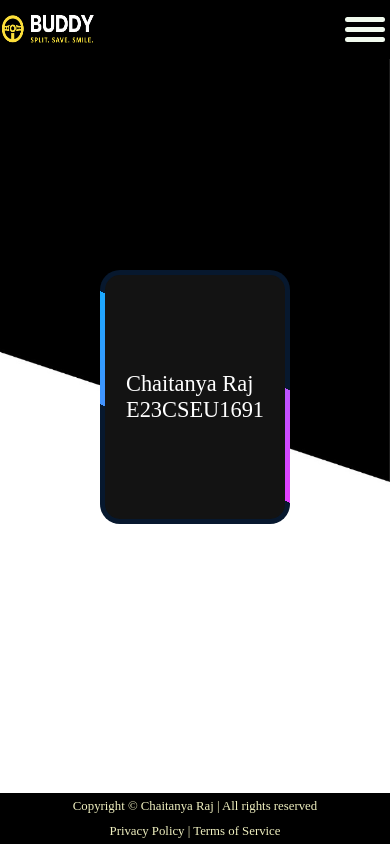
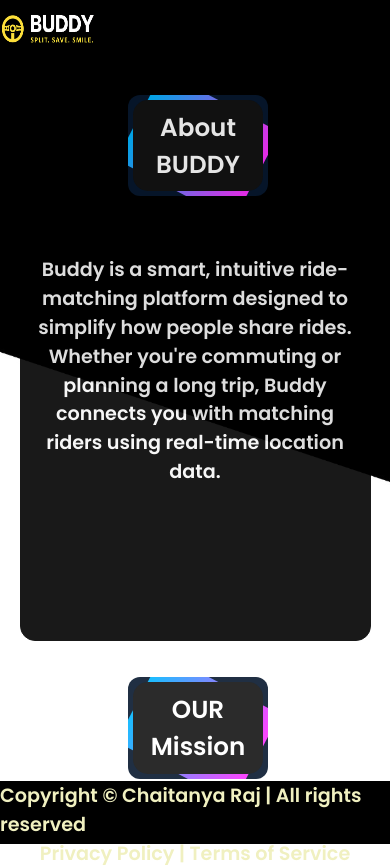
Before and after one commit to chaitanraj/BUDDY-main, a React (Vite) app: page /about in a window 390 px wide. Before the commit the page ends 844 px from the top, so only its background shows below. Built offline with nearby package versions, Linux system fonts and the light colour scheme; no server answers.

Commit message:
About page initial commit

```diff
--- a/src/About/About.css
+++ b/src/About/About.css
@@ -1,61 +1,50 @@
-.top{
+@import url('https://fonts.googleapis.com/css2?family=Inter&family=Poppins:wght@600&display=swap');
+
+body,
+html {
+  margin: 0;
+  padding: 0;
+  overflow-x: hidden;
+  width: 100%;
+  height: 100%;
+  font-family: 'Poppins', sans-serif;
+}
+
+.headwrap {
+  display: flex;
+  flex-direction: column;
+  justify-content: flex-start;
+  align-items: center;
+  min-height: 100vh;
+  padding: 2rem 0;
+}
+
+.top {
+  gap: 10rem;
+  flex-wrap: wrap;
+}
+
+.card-container {
   display: flex;
   justify-content: center;
   align-items: center;
-    gap: 10rem;
-    height: 80vh;
-    flex-wrap: wrap;
+  margin-top: 3vh;
 }
 
- /*
-  .card-container {
-    position: relative;
-    width: 12rem;
-    height: 16rem;
-    background-color: #3d3c3d;
-    background-color: rgba(0, 0, 0, 0.25);
-    overflow: hidden;
-    border-radius: 1rem;
-    box-shadow: 0 10px 20px rgba(0, 0, 0, 0.25);
-  }
-
-  .card-content {
-    font-family: 'Times New Roman', Times, serif;
-    position: absolute;
-    inset: 2px;
-    background-color: #323132;
-    border-radius: 1rem;
-    opacity: 0.9;
-    z-index: 1;
-    display: flex;
-    align-items: center;
-    justify-content: center;
-    color: white;
-    font-weight: bold;
-  }
-
-  .card-glow {
-    position: absolute;
-    width: 14rem;
-    height: 12rem;
-    background-color: white;
-    filter: blur(50px);
-    top: -50%;
-    left: -50%;
-  }
-   */
-
 .card {
-    width: 190px;
-    height: 254px;
+  width: 30vh;
+  height: 10vh;
   background: #07182E;
   position: relative;
-    display: flex;
+  display: grid;
   place-content: center;
   place-items: center;
   overflow: hidden;
   border-radius: 20px;
   color: white;
+  opacity: 0.9;
+  font-size: 1.1rem;
+  font-weight: bolder;
 }
 
 .card p {
@@ -88,11 +77,182 @@
   content: '';
   position: absolute;
   background: #131313;
-    ;
   inset: 5px;
   border-radius: 15px;
 }
-  /* .card:hover:before {
-    background-image: linear-gradient(180deg, rgb(81, 255, 0), purple);
-    animation: rotBGimg 3.5s linear infinite;
-  } */
+
+.data {
+  background-color: rgb(0, 0, 0);
+  color: whitesmoke;
+  border: solid black 1px;
+  border-radius: 20px;
+  width: 80vw;
+  text-align: center;
+  font-size: 1.5rem;
+  margin-top: 5vh;
+  margin-bottom: 3vh;
+  font-family: 'Poppins', sans-serif;
+  opacity: 0.9;
+  padding: 2rem 1rem;
+  box-sizing: border-box;
+}
+
+.data .data1 p {
+  margin: 1rem 0;
+  line-height: 1.6;
+}
+
+
+* {
+  box-sizing: border-box;
+}
+
+html {
+  scroll-behavior: smooth;
+}
+
+.features {
+  transform: scale(0.85);
+  transform-origin: top center;
+  width: 118vw;
+  margin: 0 -9vw;
+  padding-bottom: 4rem;
+}
+
+
+@media screen and (max-width: 480px) {
+  .headwrap {
+    padding: 1rem 0.5rem;
+  }
+
+  .top {
+    gap: 3rem;
+    flex-direction: column;
+    align-items: center;
+  }
+
+  .card-container {
+    margin-top: 2vh;
+  }
+
+  .card, .card1 {
+    width: 35vw;
+    height: 12vh;
+    min-width: 140px;
+    min-height: 80px;
+    font-size: 0.9rem;
+    border-radius: 15px;
+  }
+
+  .card ,.card1 p {
+    font-size: 1.1em;
+    padding: 0 0.5rem;
+    text-align: center;
+  }
+
+  .card, .card1::after {
+    inset: 3px;
+    border-radius: 12px;
+  }
+
+  .data, .data1  {
+    height: 50vh;
+    width: 90vw;
+    font-size: 1.2rem;
+    padding: 1.5rem 1rem;
+    margin-top: 3vh;
+    margin-bottom: 2vh;
+    border-radius: 15px;
+  }
+
+  .data p {
+    margin: 0.8rem 0;
+    line-height: 1.5;
+  }
+
+  .features {
+    transform: scale(0.95);
+    width: 105vw;
+    margin: 0 -2.5vw;
+    padding-bottom: 2rem;
+  }
+
+  .fetauresdata {
+    display: flex;
+    flex-direction: column;
+  }
+}
+
+.featuresdata {
+  display: flex;
+  gap: 10vh;
+}
+
+.data1 {
+  height: 32vh;
+  width: 35vw;
+  font-size: 1.5rem;
+  color: white;
+  background-color: rgb(0, 0, 0);
+  /* color: whitesmoke; */
+  border: solid black 1px;
+  border-radius: 20px;
+  text-align: center;
+  margin-top: 5vh;
+  margin-bottom: 3vh;
+  font-family: 'Poppins', sans-serif;
+  opacity: 0.9;
+  padding: 2rem 1rem;
+  box-sizing: border-box;
+}
+
+
+.card1 {
+  width: 36vh;
+  height: 13vh;
+  font-size:1.5rem;
+  background: #07182E;
+  position: relative;
+  display: grid;
+  place-content: center;
+  place-items: center;
+  overflow: hidden;
+  border-radius: 20px;
+  color: white;
+  opacity: 0.9;
+  font-weight: bolder;
+}
+
+.card1 p {
+  z-index: 1;
+  color: white;
+  font-size: 1.4em;
+}
+
+.card1::before {
+  content: '';
+  position: absolute;
+  width: 100px;
+  background-image: linear-gradient(180deg, rgb(0, 183, 255), rgb(255, 48, 255));
+  height: 130%;
+  animation: rotBGimg 3s linear infinite;
+  transition: all 0.2s linear;
+}
+
+@keyframes rotBGimg {
+  from {
+    transform: rotate(0deg);
+  }
+
+  to {
+    transform: rotate(360deg);
+  }
+}
+
+.card1::after {
+  content: '';
+  position: absolute;
+  background: #131313;
+  inset: 5px;
+  border-radius: 15px;
+}
--- a/src/About/About.jsx
+++ b/src/About/About.jsx
@@ -5,13 +5,62 @@
 const About = () => {
     return (
         <>
-            <div className='top'>
-                <div className="card-container">
-                <div className="card">
-                    <p>Chaitanya Raj <br></br> E23CSEU1691</p>
+            <div className="headwrap">
+                <div className='top'>
+                    <div className="card-container">
+                        <div className="card">
+                            <p>About BUDDY</p>
+                        </div>
+                    </div>
+                    <div className="data">
+                        <p> Buddy is a smart, intuitive ride-matching platform designed to simplify how people share rides. Whether you're commuting or planning a long trip, Buddy connects you with matching riders using real-time location data.</p>
+                    </div>
                 </div>
-            </div>
-            </div>
+                {/* Mission  */}
+                <div className='top' style={{marginTop:'0vh'}}>
+                    <div className="card-container">
+                        <div className="card">
+                            <p>OUR Mission</p>
+                        </div>
+                    </div>
+                    <div className="data" style={{height:'25vh'}}>
+                        <p>At Buddy, our mission is to make ride-sharing seamless, efficient, and secure. We aim to help users save time, reduce travel costs, and build connections—all while minimizing their environmental impact.
+                        </p>
+                    </div>
+                </div>
+                </div>
+                {/* Key features */}
+                <div className="features">
+                <div className='top'>
+
+                    <div className="card-container">
+                        <div className="card1">
+                            <p>Features</p>
+                        </div>
+                    </div>
+                    <div>
+                    <div className="featuresdata">
+                    <div className="data1">
+                        <h3 style={{textDecoration:'underline'}}>🧭 Location-Based Matching</h3>
+                        <p>Our intelligent location-based API ensures precise pickup and drop points, making your ride planning effortless.
+                        </p>
+                    </div>
+                    <div className="data1" >
+                        <h3 style={{textDecoration:'underline'}}>💬 In-App Messaging</h3>
+                        <p>Chat directly with your matched rider using our secure inbox feature—no need to exchange personal contact info.
+                        </p>
+                    </div>
+                    <div className="data1" >
+                        <h3 style={{textDecoration:'underline'}}>🚀 Fast & Reliable</h3>
+                        <p>Quick ride creation and real-time matching help you get on the road without delay.
+                        </p>
+                    </div>
+                    </div>
+
+                    </div>
+                </div>
+                </div>
+
         </>
     );
 }
--- a/src/components/Footer.css
+++ b/src/components/Footer.css
@@ -10,9 +10,10 @@
   color: #f0f0c0;
   width: 100vw;
   bottom: 0;
-  position: fixed;
+  opacity: 0;
   font-size: 1.2rem;
-  opacity: 0;
+  position:absolute;
+
   transform: translateY(20px);
   animation: fadeSlideUp 0.4s ease-out 0.4s forwards;
 }
@@ -33,145 +34,3 @@
     transform: translateY(0);
   }
 }
-
-
-ul {
-  list-style: none;
-}
-
-.example-2 {
-  display: flex;
-  justify-content: center;
-  align-items: center;
-  flex-wrap: wrap;
-  padding: 0;
-  margin: 0;
-  list-style: none;
-  gap: 10px;
-}
-
-.example-2 li {
-  margin: 0 0.5rem;
-}
-
-.example-2 .icon-content {
-  margin: 0 10px;
-  position: relative;
-}
-
-.example-2 .icon-content .tooltip {
-  position: absolute;
-  top: -30px;
-  left: 50%;
-  transform: translateX(-50%);
-  color: #fff;
-  /* padding: 6px 10px; */
-  border-radius: 5px;
-  opacity: 0;
-  visibility: hidden;
-  font-size: 14px;
-  transition: all 0.3s ease;
-}
-
-.example-2 .icon-content:hover .tooltip {
-  opacity: 1;
-  visibility: visible;
-  top: -50px;
-}
-
-.example-2 .icon-content a {
-  position: relative;
-  overflow: hidden;
-  display: flex;
-  justify-content: center;
-  align-items: center;
-  width: 2.5rem;
-  height: 2.5rem;
-  border-radius: 50%;
-  color: #4d4d4d;
-  background-color: #fff;
-  transition: all 0.3s ease-in-out;
-}
-
-.example-2 .icon-content a:hover {
-  box-shadow: 3px 2px 45px 0px rgb(0 0 0 / 12%);
-}
-
-.example-2 .icon-content a svg {
-  position: relative;
-  z-index: 1;
-  width: 30px;
-  height: 30px;
-}
-
-.example-2 .icon-content a:hover {
-  color: white;
-}
-
-.example-2 .icon-content a .filled {
-  position: absolute;
-  top: auto;
-  bottom: 0;
-  left: 0;
-  width: 100%;
-  height: 0;
-  background-color: #000;
-  transition: all 0.3s ease-in-out;
-}
-
-.example-2 .icon-content a:hover .filled {
-  height: 100%;
-}
-
-.example-2 .icon-content a[data-social="linkedin"] .filled,
-.example-2 .icon-content a[data-social="linkedin"]~.tooltip {
-  background-color: #0274b3;
-}
-
-.example-2 .icon-content a[data-social="github"] .filled,
-.example-2 .icon-content a[data-social="github"]~.tooltip {
-  background-color: #24262a;
-}
-
-.example-2 .icon-content a[data-social="instagram"] .filled,
-.example-2 .icon-content a[data-social="instagram"]~.tooltip {
-  background: linear-gradient(45deg,
-      #405de6,
-      #5b51db,
-      #b33ab4,
-      #c135b4,
-      #e1306c,
-      #fd1f1f);
-}
-
-.example-2 .icon-content a[data-social="youtube"] .filled,
-.example-2 .icon-content a[data-social="youtube"]~.tooltip {
-  background-color: #ff0000;
-}
-
-
-
-/* Responsive Design */
-@media (max-width: 768px) {
-  .footer {
-    display: flex;
-    flex-direction: row;
-    text-align: center;
-    font-size: 1rem;
-    background-color: #000;
-    height: 6vh;
-  }
-
-  .footer p {
-    font-size: 0.8rem;
-  }
-
-  .example-2 {
-    margin-top: 0.5rem;
-  }
-
-  .example-2 .icon-content a {
-    width: 2.2rem;
-    height: 2.2rem;
-  }
-}
--- a/src/components/Footer.jsx
+++ b/src/components/Footer.jsx
@@ -5,8 +5,6 @@
         <div className='footer'>
             <p> Copyright &copy; Chaitanya Raj | All rights reserved</p>
             <p> Privacy Policy | Terms of Service</p>
-
-
         </div>
     )
 }
--- a/src/components/Navbar.jsx
+++ b/src/components/Navbar.jsx
@@ -1,9 +1,8 @@
 import React from "react";
 import styles from "./Navbar.module.css";
 import { NavLink, useNavigate } from 'react-router-dom';
-import { useState, useEffect,useRef } from "react";
+import { useState, useEffect, useRef } from "react";
 import './Hambergermenu'
-import Hambergermenu from "./Hambergermenu.jsx";
 import "./profile.css";
 import img from "../pics/user.png"
 import dropdown from "../pics/dropdown.png"
@@ -13,8 +12,8 @@
     const [user, setUser] = useState(null);
     const [isAuthenticated, setIsAuthenticated] = useState(false);
     const [isMobile, setIsMobile] = useState(window.innerWidth >= 800);
-    // window.location.href = "/";
-
+    const [showMenu, setShowMenu] = useState(false);
+    const dropdownRef = useRef(null);
 
     useEffect(() => {
         // fetch(`${import.meta.env.VITE_API_URL}/verify-user`,{
@@ -34,7 +33,6 @@
             })
     }, []);
 
-
     useEffect(() => {
         const handleResize = () => {
             setIsMobile(window.innerWidth >= 800);
@@ -43,8 +41,6 @@
         window.addEventListener("resize", handleResize);
         return () => window.removeEventListener("resize", handleResize);
     }, []);
-    const [showMenu, setShowMenu] = useState(false);
-    const dropdownRef = useRef(null);
 
     useEffect(() => {
         const handleClickOutside = (event) => {
@@ -66,6 +62,7 @@
         console.log("Toggle menu clicked, current state:", showMenu);
         setShowMenu(prev => !prev);
     };
+
     const handleLogout = async () => {
         try {
             const res = await fetch("http://localhost:5000/logout", {
@@ -76,7 +73,7 @@
             if (res.ok) {
                 setIsAuthenticated(false);
                 setUser(null);
-                navigate("/"); // or home
+                navigate("/");
                 console.log("Logout successful");
             } else {
                 console.log("Logout failed");
@@ -88,25 +85,26 @@
 
     return (
         isMobile ? (
-
-            <div className={styles.navbar}>
+            <div className={styles.navbar} style={{overflow: 'visible'}}>
                 <div className={styles.logoItem} onClick={() => navigate("/")}>
                     <img className={styles.img} src="/logonew.png" alt="Let's find you a buddy" />
                 </div>
                 {isAuthenticated && (
-                    <div className="profile-container" ref={dropdownRef} onClick={toggleMenu}>
+                    <div
+                        className="profile-container"
+                        ref={dropdownRef}
+                        onClick={toggleMenu}
+                    >
                         <div className="profile-name">
                             <img className="usericon" src={img} alt="user" />
                             {user}
                             <img className="usericon" src={dropdown} alt="dropdown" />
                         </div>
-                        {showMenu && (
-                            <div className="dropdown-menu">
-                                {/* <div className="menu-item" onClick={(e) => { e.stopPropagation(); handleLogout(); }}>Logout</div> */}
-                                <div className="menu-item" onClick={(e) => { e.stopPropagation(); navigate("/result") }}>Create Ride</div>
-                                <div className="menu-item" onClick={(e) => { e.stopPropagation(); navigate("/inbox") }}>Inbox</div>
-                            </div>
-                        )}
+                        <div className={`dropdown-menu ${showMenu ? 'show' : ''}`}>
+                            <div className="menu-item" onClick={(e) => { e.stopPropagation(); navigate("/result") }}>Create Ride</div>
+                            <div className="menu-item" onClick={(e) => { e.stopPropagation(); navigate("/inbox") }}>Inbox</div>
+                            <div className="menu-item" onClick={(e) => { e.stopPropagation(); handleLogout(); }}>Logout</div>
+                        </div>
                     </div>
                 )}
                 <div className={styles.aTag}>
@@ -120,10 +118,6 @@
                 <div className={styles.logoItem} onClick={() => navigate("/")}>
                     <img className={styles.img} src="/logonew.png" alt="Let's find you a buddy" />
                 </div>
-                <div className={styles.tagLine}>
-                    LET'S FIND YOUR RIDE PARTNER
-                </div>
-                <Hambergermenu />
             </div>
         )
     );
--- a/src/components/Navbar.module.css
+++ b/src/components/Navbar.module.css
@@ -21,8 +21,12 @@
      opacity: 0;
   transform: translateY(-10px);
   animation: fadeSlideIn 0.4s ease-out 0.2s forwards;
+     overflow: visible !important;
 }
-
+.profileContainer {
+    position: relative;
+    z-index: 9999;
+}
 @keyframes fadeSlideIn {
   0% {
     opacity: 0;
```
Also changed, not shown: src/components/profile.css (+36 -28 lines). Lines whose indentation alone changed are shown as unchanged.
